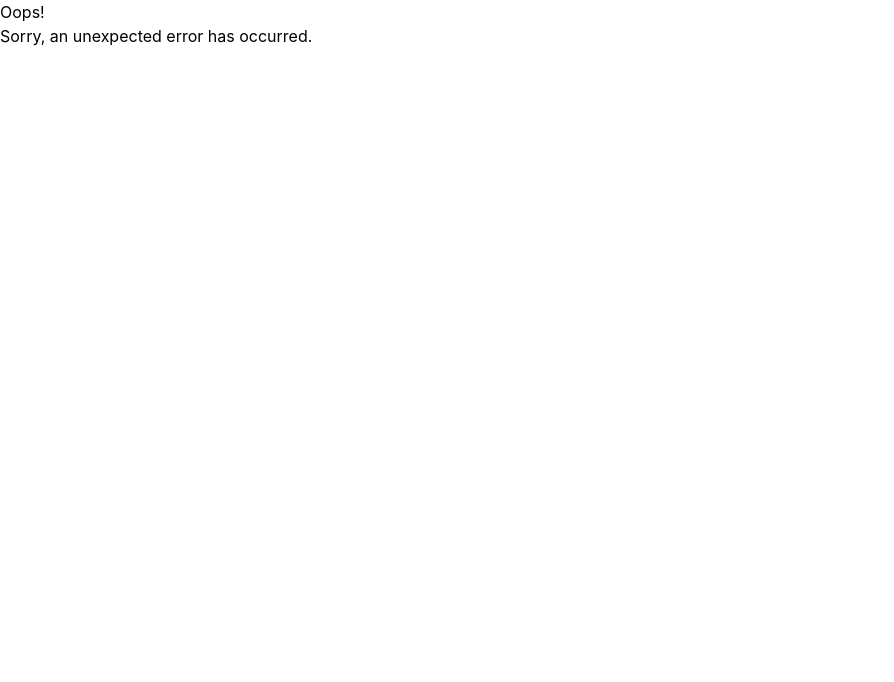
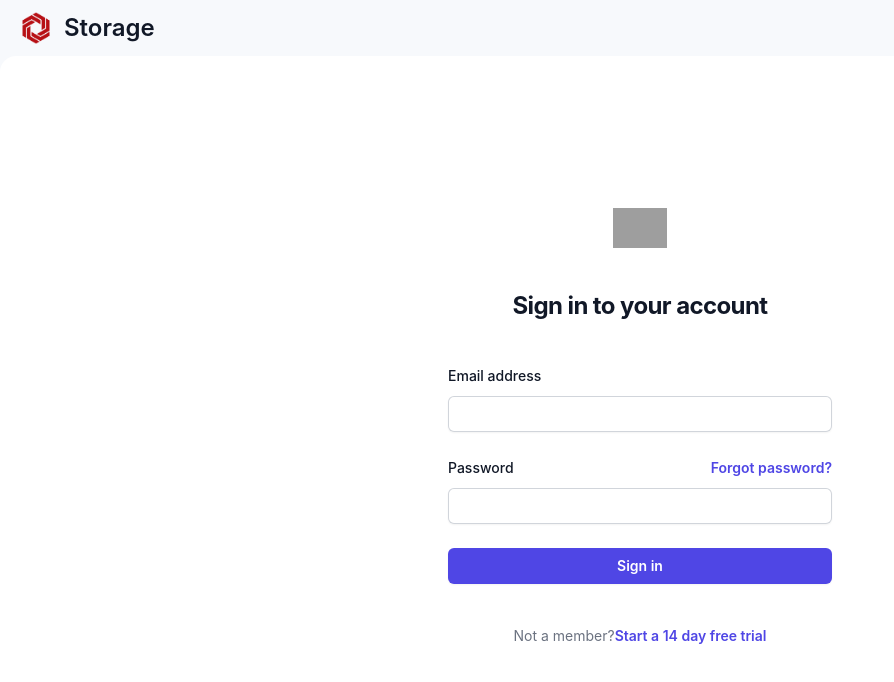
Before and after one commit to Calisthetic/file-storage-frontend, a React (Create React App) app: page /auth/signin in a window 1280 px wide. Shown: the top 682 px of the page, without its empty margins (0-894 px from the left). Built offline with nearby package versions, Linux system fonts and the light colour scheme; grey boxes are pictures that could not be loaded.

Commit message:
auth pages

```diff
--- a/src/App.css
+++ /dev/null
@@ -1,38 +0,0 @@
-.App {
-  text-align: center;
-}
-
-.App-logo {
-  height: 40vmin;
-  pointer-events: none;
-}
-
-@media (prefers-reduced-motion: no-preference) {
-  .App-logo {
-    animation: App-logo-spin infinite 20s linear;
-  }
-}
-
-.App-header {
-  background-color: #282c34;
-  min-height: 100vh;
-  display: flex;
-  flex-direction: column;
-  align-items: center;
-  justify-content: center;
-  font-size: calc(10px + 2vmin);
-  color: white;
-}
-
-.App-link {
-  color: #61dafb;
-}
-
-@keyframes App-logo-spin {
-  from {
-    transform: rotate(0deg);
-  }
-  to {
-    transform: rotate(360deg);
-  }
-}
--- a/src/App.tsx
+++ b/src/App.tsx
@@ -1,19 +1,18 @@
 import React from 'react';
-import './App.css';
 import {
   Routes,
   Route,
 } from "react-router-dom";
-import Root from './routes/root';
 import ErrorPage from './page-not-found';
 import Layout from './layout';
 import Disk from './routes/disk/disk';
+import AuthPage from './routes/auth/auth';
 
 function App() {
   return (
     <Routes>
       <Route path='/' element={<Layout></Layout>}></Route>
-      <Route path='s' element={<Root></Root>}></Route>
+      <Route path='auth/*' element={<AuthPage></AuthPage>}></Route>
       <Route path='*' element={<ErrorPage></ErrorPage>}></Route>
       <Route path='disk/*' element={<Disk></Disk>}></Route>
     </Routes>
--- /dev/null
+++ b/src/components/redirect.tsx
@@ -0,0 +1,9 @@
+import { Component} from 'react';
+
+export default function Redirect(props: any) {
+  window.location.replace(props.location)
+
+  return (
+    <div></div>
+  )
+}
--- a/src/index.css
+++ b/src/index.css
@@ -17,6 +17,8 @@
   --borderLight: #c3c6c9;
   --textDark: #dddddd;
   --textLight: #111827;
+  --textClickableDark: #dddddd;
+  --textClickableLight: #111827;
   --textHoverDark: #ff9999;
   --textHoverLight: #660000;
   --iconDark: #ff0000;
--- /dev/null
+++ b/src/routes/auth/auth.tsx
@@ -0,0 +1,51 @@
+import { motion } from "framer-motion"
+import {
+  Routes,
+  Route,
+  Link,
+} from "react-router-dom";
+import SignIn from "./sign-in";
+import SignUp from "./sign-up";
+import Redirect from "../../components/redirect";
+
+export default function AuthPage() {
+  // Logos
+  let mainLogo: string | undefined = undefined;
+
+  try {
+    mainLogo = require("./../../icons/logo.png") as string;
+  } catch (error) {
+    console.log(error)
+  }
+
+  return (
+    <div className="bg-backgroundLight h-full dark:bg-backgroundDark">
+      <nav className="fixed top-0 z-40 w-full bg-backgroundLight dark:bg-backgroundDark">
+        <div className="px-3 py-3 lg:px-5 lg:pl-3">
+          <div className="flex items-center justify-between">
+            <div className="flex items-center justify-start">
+              <Link to="/" className="flex ml-2 md:mr-24">
+                <motion.img src={mainLogo} className="h-8 w-8 mr-3" alt="Logo"
+                initial={{opacity: 0}}
+                animate={{opacity:1 }}
+                transition={{delay: 0.5}}/>
+                <motion.span
+                initial={{opacity: 0, marginLeft: 20}}
+                animate={{opacity:1, marginLeft: 0}}
+                transition={{delay: 0.7}}
+                className="self-center text-xl font-semibold sm:text-2xl whitespace-nowrap dark:text-textDark text-textLight">Storage</motion.span>
+              </Link>
+            </div>
+          </div>
+        </div>
+      </nav>
+      <div className=" bg-backgroundSecondaryLight dark:bg-backgroundSecondaryDark p-4 h-full rounded-tl-2xl mt-14">
+        <Routes>
+          <Route path="/" element={<Redirect location="./signin"></Redirect>}></Route>
+          <Route path="signin" element={<SignIn></SignIn>}></Route>
+          <Route path="signup" element={<SignUp></SignUp>}></Route>
+        </Routes>
+      </div>
+    </div>
+  )
+}
--- /dev/null
+++ b/src/routes/auth/sign-in.tsx
@@ -0,0 +1,48 @@
+import { Component} from 'react';
+
+export default function SignIn() {
+  return (
+    <div className="flex min-h-full flex-col justify-center px-6 py-12 lg:px-8">
+      <div className="sm:mx-auto sm:w-full sm:max-w-sm">
+        <img className="mx-auto h-10 w-auto" src="https://tailwindui.com/img/logos/mark.svg?color=indigo&shade=600" alt="Your Company" />
+        <h2 className="mt-10 text-center text-2xl font-bold leading-9 tracking-tight text-textLight dark:text-textDark">Sign in to your account</h2>
+      </div>
+
+      <div className="mt-10 sm:mx-auto sm:w-full sm:max-w-sm">
+        <form className="space-y-6" action="#" method="POST">
+          <div>
+            <label className="block text-sm font-medium leading-6 text-textLight dark:text-textDark">Email address</label>
+            <div className="mt-2">
+              <input id="email" name="email" type="email" autoComplete="email" required
+              className="block w-full rounded-md border-0 py-1.5 text-gray-900 shadow-sm ring-1 ring-inset
+              ring-gray-300 placeholder:text-gray-400 focus:ring-2 focus:ring-inset focus:ring-indigo-600 sm:text-sm sm:leading-6" />
+            </div>
+          </div>
+
+          <div>
+            <div className="flex items-center justify-between">
+              <label className="block text-sm font-medium leading-6 text-textLight dark:text-textDark">Password</label>
+              <div className="text-sm">
+                <a href="#" className="font-semibold text-indigo-600 hover:text-indigo-500">Forgot password?</a>
+              </div>
+            </div>
+            <div className="mt-2">
+              <input id="password" name="password" type="password" autoComplete="current-password" required
+              className="block w-full rounded-md border-0 py-1.5 text-gray-900 shadow-sm ring-1 ring-inset
+              ring-gray-300 placeholder:text-gray-400 focus:ring-2 focus:ring-inset focus:ring-indigo-600 sm:text-sm sm:leading-6" />
+            </div>
+          </div>
+
+          <div>
+            <button type="submit" className="flex w-full justify-center rounded-md bg-indigo-600 px-3 py-1.5 text-sm font-semibold leading-6 text-white shadow-sm hover:bg-indigo-500 focus-visible:outline focus-visible:outline-2 focus-visible:outline-offset-2 focus-visible:outline-indigo-600">Sign in</button>
+          </div>
+        </form>
+
+        <p className="mt-10 text-center text-sm text-gray-500">
+          Not a member?
+          <a href="#" className="font-semibold leading-6 text-indigo-600 hover:text-indigo-500">Start a 14 day free trial</a>
+        </p>
+      </div>
+    </div>
+  )
+}
--- /dev/null
+++ b/src/routes/auth/sign-up.tsx
@@ -0,0 +1,7 @@
+import { Component} from 'react';
+
+export default function SignUp() {
+  return (
+    <div>sign up</div>
+  )
+}
--- a/src/routes/root.tsx
+++ /dev/null
@@ -1,40 +0,0 @@
-export default function Root() {
-  return (
-    <div id="sidebar">
-      <h1>React Router Contacts</h1>
-      <div>
-        <form id="search-form" role="search">
-          <input
-            id="q"
-            aria-label="Search contacts"
-            placeholder="Search"
-            type="search"
-            name="q"
-          />
-          <div
-            id="search-spinner"
-            aria-hidden
-            hidden={true}
-          />
-          <div
-            className="sr-only"
-            aria-live="polite"
-          ></div>
-        </form>
-        <form method="post">
-          <button type="submit">New</button>
-        </form>
-      </div>
-      <nav>
-        <ul>
-          <li>
-            <a href={`/contacts/1`}>Your Name</a>
-          </li>
-          <li>
-            <a href={`/contacts/2`}>Your Friend</a>
-          </li>
-        </ul>
-      </nav>
-    </div>
-  );
-}
--- a/tailwind.config.js
+++ b/tailwind.config.js
@@ -20,6 +20,8 @@ module.exports = {
         borderLight: "var(--borderLight)",
         textDark: "var(--textDark)",
         textLight: "var(--textLight)",
+        textClickableDark: "var(--textClickableDark)",
+        textClickableLight: "var(--textClickableLight)",
         textHoverDark: "var(--textHoverDark)",
         textHoverLight: "var(--textHoverLight)",
         iconDark: "var(--iconDark)",
```
Also changed, not shown: src/routes/disk/disk.tsx (+0 -9 lines).
